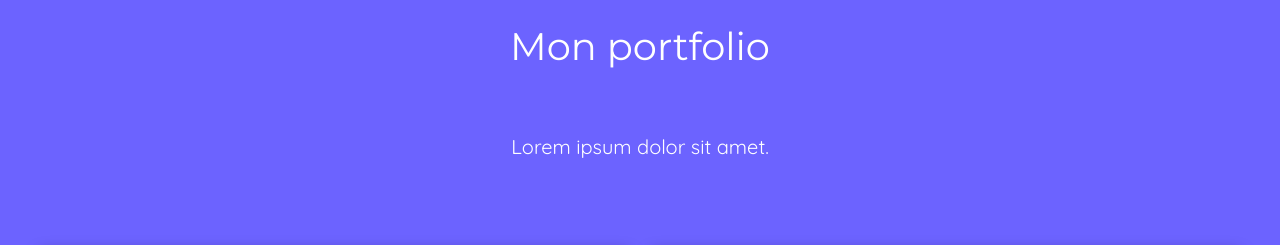
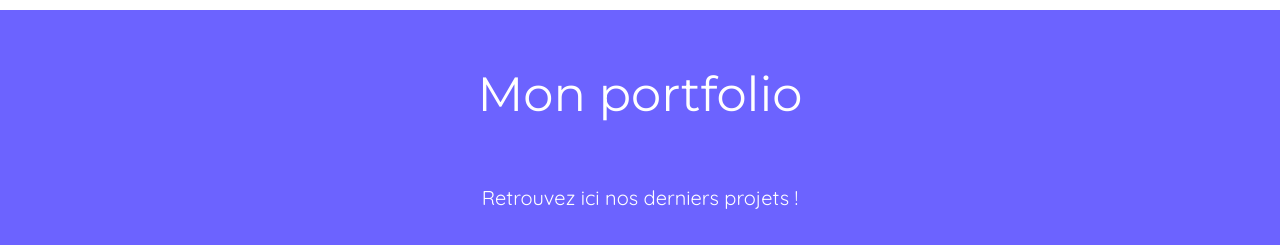
Before and after one commit to esperluweb/template_react, a React (Vite) app: page / in a window 1280 px wide. Shown: the part 1920-2165 px from the top of the page. Built offline with nearby package versions, Linux system fonts and the light colour scheme.

Commit message:
🍻 Some fixes

```diff
--- a/src/data/json/site.json
+++ b/src/data/json/site.json
@@ -58,7 +58,7 @@
         ]
     },
     "portfolio": {
-        "text": "Lorem ipsum dolor sit amet.",
+        "text": "Retrouvez ici nos derniers projets !",
         "all": [
             {
                 "name": "Lodging",
--- a/src/layout/index.scss
+++ b/src/layout/index.scss
@@ -57,6 +57,7 @@ table {
 
  html {
 	scroll-behavior: smooth;
+	font-size: var(--font-size);
 }
 
  a {
```
